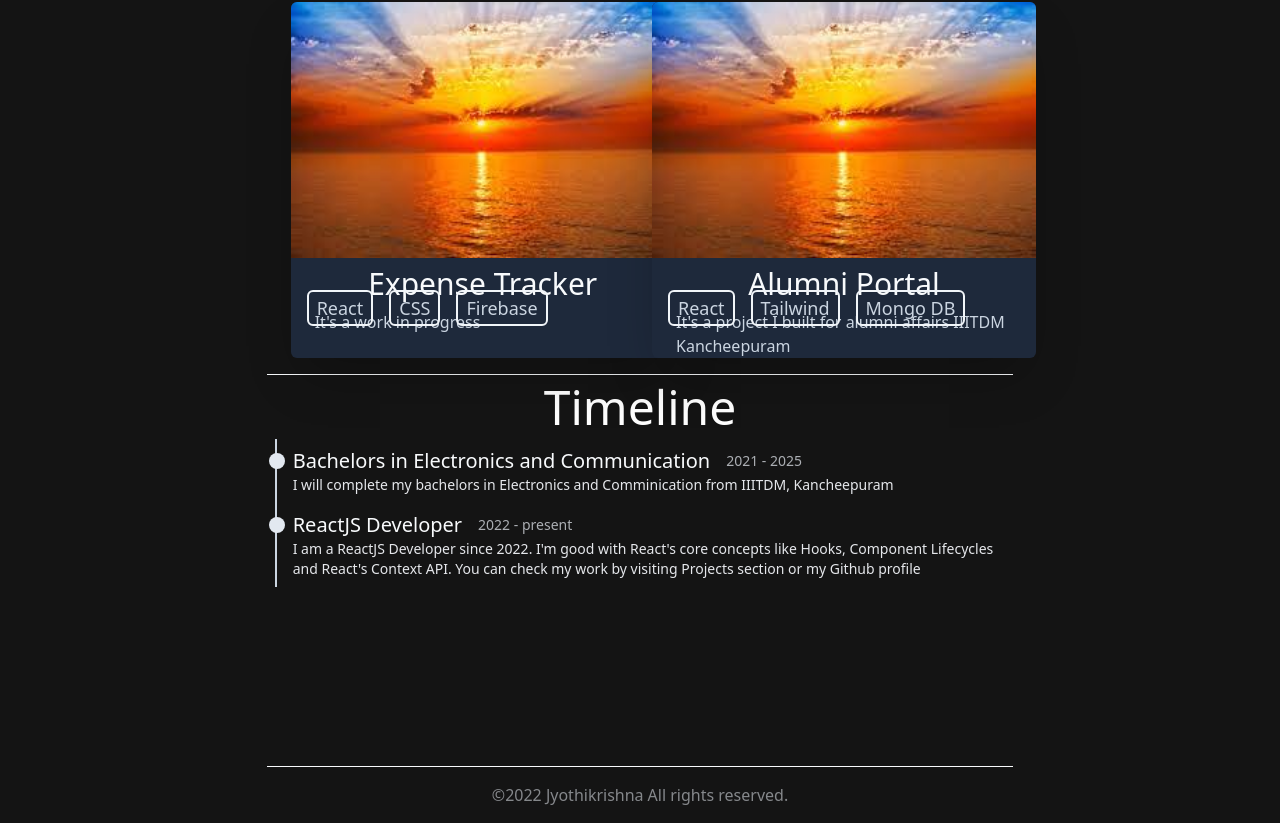
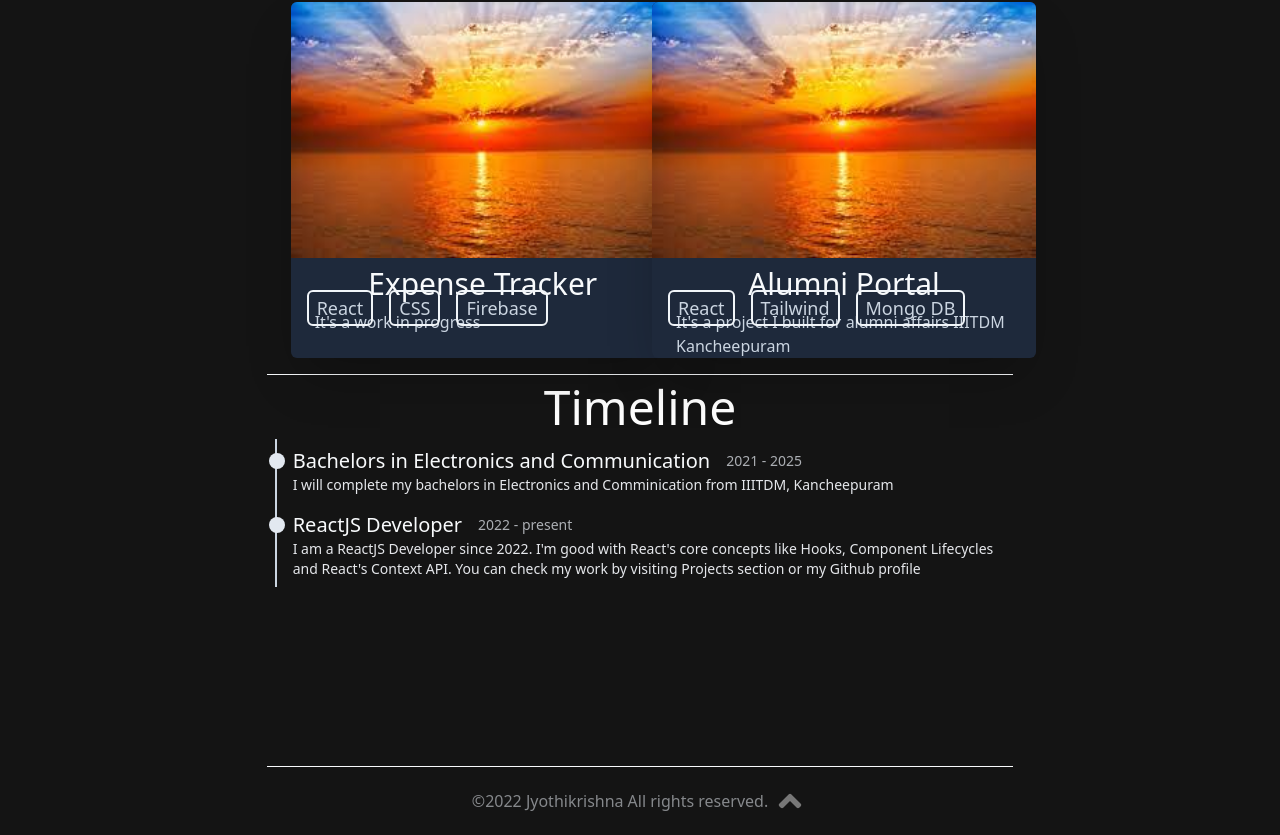
Before and after one commit to bhendi-boi/portfolio, a React (Vite) app: page / in a window 1280 px wide. Shown: the part 878-1713 px from the top of the page. Built offline with nearby package versions, Linux system fonts and the light colour scheme.

Commit message:
added scroll to top button

```diff
--- a/src/App.jsx
+++ b/src/App.jsx
@@ -1,3 +1,4 @@
+// components
 import Footer from "./components/Footer";
 import Intro from "./components/Intro";
 import Nav from "./components/Nav";
@@ -5,6 +6,13 @@ import Projects from "./components/Projects";
 import Timeline from "./components/Timeline";
 
 const App = () => {
+  const handleScrollToTop = () => {
+    window.scrollTo({
+      top: 0,
+      behaviour: "smooth",
+    });
+  };
+
   return (
     <>
       <Nav />
@@ -13,7 +21,7 @@ const App = () => {
         <Projects />
         <Timeline />
       </main>
-      <Footer />
+      <Footer handleScrollToTop={handleScrollToTop} />
     </>
   );
 };
--- a/src/components/Footer.jsx
+++ b/src/components/Footer.jsx
@@ -1,8 +1,11 @@
-const Footer = () => {
+import ScrollButton from "./ScrollButton";
+
+const Footer = ({ handleScrollToTop }) => {
   return (
-    <footer className="bg-background py-4 flex justify-center gap-1 text-gray-300 opacity-60">
+    <footer className="bg-background py-4 flex justify-center gap-1 text-gray-300 opacity-60 items-center">
       <p>&copy;{new Date().getFullYear()} Jyothikrishna</p>
       <p> All rights reserved.</p>
+      <ScrollButton handleScrollToTop={handleScrollToTop} />
     </footer>
   );
 };
--- /dev/null
+++ b/src/components/ScrollButton.jsx
@@ -0,0 +1,14 @@
+import { FaAngleUp } from "react-icons/fa";
+
+const ScrollButton = ({ handleScrollToTop }) => {
+  return (
+    <button
+      onClick={handleScrollToTop}
+      className="rounded-full z-50 opacity-70 hover:opacity-100 hover:scale-110"
+    >
+      <FaAngleUp size={36} color="white" className="" />
+    </button>
+  );
+};
+
+export default ScrollButton;
```
